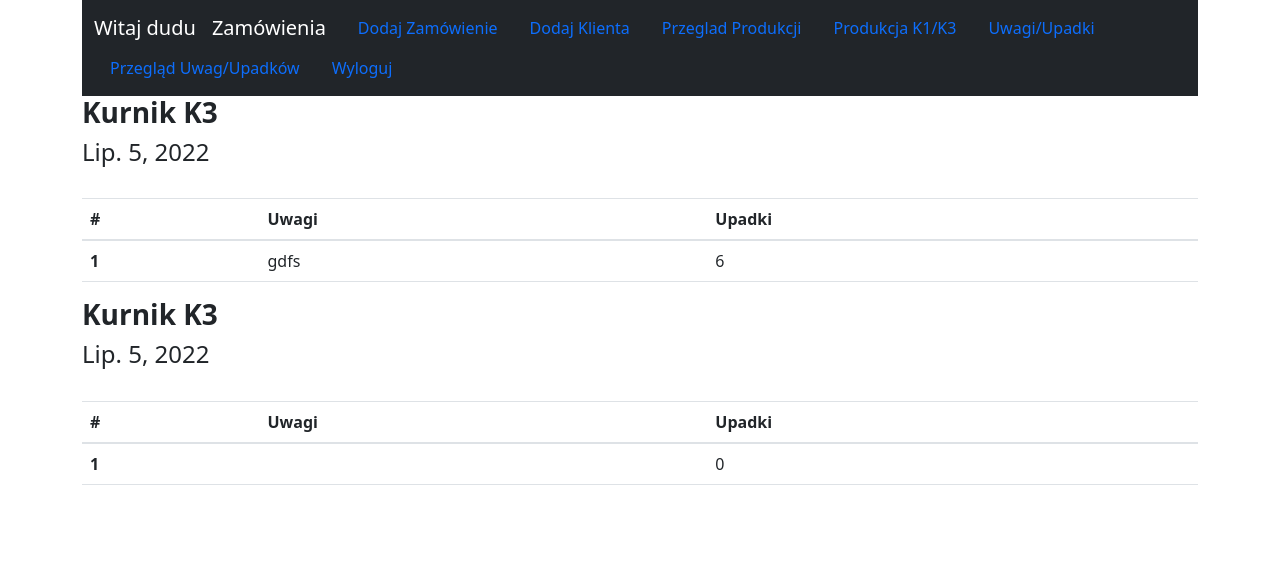
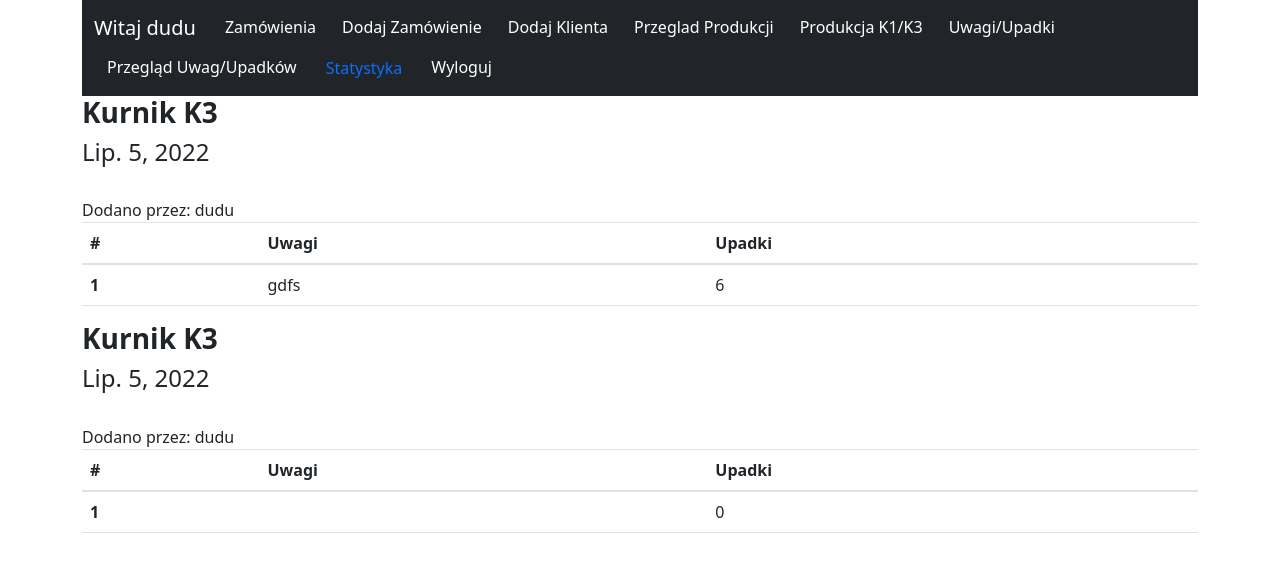
Before and after one commit to WojciechMalarski/projektjaja1, a Django app: page /magazyn/uwagi_view/ in a window 1280 px wide. Shown: the top 572 px of the page. Run offline with Django 3.2, Linux system fonts and the light colour scheme; a user stored in the database is signed in; data comes from the database, SQL or seed files in the repository; both versions use the stored data as it was after the commit.

Commit message:
add statystyka, graph

```diff
--- a/magazyn/models.py
+++ b/magazyn/models.py
@@ -10,6 +10,7 @@ Kurnik_Choices = (
     ('Kurnik K3',"Kurnik K3"),
 )
 class KurnikProdukcja(models.Model):
+
     Kurnik = models.CharField(max_length=10,choices=Kurnik_Choices,default="Kurnik K3")
     IloscSS = models.FloatField(default=0)
     IloscS = models.FloatField(default=0)
--- a/magazyn/templates/Uwagi_view.html
+++ b/magazyn/templates/Uwagi_view.html
@@ -3,7 +3,7 @@
 
 {% for data in object_list %}
 
-<table class="table"> <h3><strong>{{data.kurnik}}</strong></h3> <h4>{{data.data}}</h4><br>
+<table class="table"> <h3><strong>{{data.kurnik}}</strong></h3> <h4>{{data.data}}</h4><br> Dodano przez: {{user.username}}
   <thead>
     <tr>
       <th scope="col">#</th>
--- a/magazyn/templates/base.html
+++ b/magazyn/templates/base.html
@@ -16,7 +16,6 @@
   <body>
       <div class="container">
     <nav class="navbar navbar-expand-lg navbar-dark bg-dark">
-
       <div class="container">
       <ul class="nav">
         <li><a class="navbar-brand">Witaj {{user.username}}</a></li>
@@ -24,32 +23,34 @@
                     {% if user.id == 1 %}
 
         <li class="nav-item">
-         <a class="navbar-brand"  href="{% url 'index' %}">Zamówienia</a>
+          <a class="btn btn-dark"    role="button" aria-expanded="false" aria-controls="collapseExample"  href="{% url 'index' %}">Zamówienia</a>
         </li>
         <li class="nav-item">
-          <a class="nav-link" href="{%url 'add_zamowienie'%}">Dodaj Zamówienie</a>
+          <a class="btn btn-dark"   role="button" href="{%url 'add_zamowienie'%}">Dodaj Zamówienie</a>
         </li>
         <li class="nav-item">
-          <a class="nav-link" href="{%url 'add_klient'%}">Dodaj Klienta</a>
+         <a class="btn btn-dark"  role="button" href="{%url 'add_klient'%}">Dodaj Klienta</a>
         </li>
         <li class="nav-item">
 
-          <a class="nav-link" href="{%url 'cala_produkcja'%}">Przeglad Produkcji</a>
+          <a class="btn btn-dark"    role="button" href="{%url 'cala_produkcja'%}">Przeglad Produkcji</a>
         </li>
                         {%endif%}
         <li class="nav-item">
-          <a class="nav-link" href="{%url 'produkcja_k1'%}">Produkcja K1/K3</a>
+          <a class="btn btn-dark"    role="button" href="{%url 'produkcja_k1'%}">Produkcja K1/K3</a>
         </li>
         <li class="nav-item">
-          <a class="nav-link" href="{%url 'uwagi_upadki'%}">Uwagi/Upadki</a>
+          <a class="btn btn-dark"    role="button" href="{%url 'uwagi_upadki'%}">Uwagi/Upadki</a>
         </li>
         <li class="nav-item">
-          <a class="nav-link" href="{%url 'uwagi_view'%}">Przegląd Uwag/Upadków</a>
+          <a class="btn btn-dark"   role="button" href="{%url 'uwagi_view'%}">Przegląd Uwag/Upadków</a>
 
         </li>
-
+        <li class="nav-item">
+          <a class="nav-link" href="{%url 'statystyka_view'%}">Statystyka</a>
+        </li>
             <li class="nav-item">
-          <a class="nav-link" href="{%url 'logout'%}">Wyloguj</a>
+          <a class="btn btn-dark"    role="button" href="{%url 'logout'%}">Wyloguj</a>
         </li>
       {%else%}
 
--- a/magazyn/templates/cala_produkcja.html
+++ b/magazyn/templates/cala_produkcja.html
@@ -4,7 +4,7 @@
 
         {% for data in object_list %}
 
-<h2><strong>{{data.Kurnik}}</strong></h2> <h2><strong>{{data.Dataprodukcji }}</strong></h2>
+<h2><strong>{{data.Kurnik}}</strong></h2> <h2><strong>{{data.Dataprodukcji }}</strong></h2> Dodano przez: {{user.username}}
 <table class="table">
   <thead>
     <tr>
--- a/magazyn/urls.py
+++ b/magazyn/urls.py
@@ -1,5 +1,5 @@
 from django.urls import path
-from .views import AddZamowienie,index, AddKlient, ZamowienieDetail,Deletezamowienie,ProdukcjaK1, ProdukcjaView, UwagiCreateView,UwagiView
+from .views import AddZamowienie,index, AddKlient, ZamowienieDetail,Deletezamowienie,ProdukcjaK1, ProdukcjaView, UwagiCreateView,UwagiView, Statystyka_View
 urlpatterns = [
     # ex: /polls/
     path('', index.as_view(), name='index'),
@@ -11,4 +11,5 @@ urlpatterns = [
     path('calaprodukcja/',ProdukcjaView.as_view(), name='cala_produkcja'),
     path('uwagi_upadki/',UwagiCreateView.as_view(), name='uwagi_upadki'),
     path('uwagi_view/',UwagiView.as_view(), name='uwagi_view'),
+    path('statystyka/',Statystyka_View, name='statystyka_view'),
     ]
--- a/magazyn/views.py
+++ b/magazyn/views.py
@@ -3,6 +3,7 @@ from .models import Suma, Klient, KurnikProdukcja, Uwagi
 from django.views.generic import ListView,DetailView, CreateView,UpdateView,DeleteView
 from .forms import ZamowienieForm, KlientForm, ProdukcjaForm,UwagiForm
 from django.urls import reverse_lazy
+from .utils import get_plot
 
 # Create your views here.
 
@@ -55,3 +56,11 @@ class UwagiView(ListView):
     model = Uwagi
     template_name = 'Uwagi_view.html'
     ordering = ['-id']
+
+def Statystyka_View(request):
+    qs = KurnikProdukcja.objects.all()
+
+    x = [x.Dataprodukcji for x in qs]
+    y =[y.Sumaprodukcji for y in qs]
+    chart = get_plot(x,y)
+    return render(request, 'statystyka.html', {'chart':chart})
--- a/projektjaja/settings.py
+++ b/projektjaja/settings.py
@@ -26,8 +26,8 @@ SECRET_KEY = 'django-insecure-r))42xpylx#ql8766)uz%)5)vt=d69w$%16@t020tns-@8-_1z
 #SECRET_KEY = os.environ.get('DJANGO_SECRET_KEY', 'cg#p$g+j9tax!#a3cup@1$8obt2_+&k3q+pmu)5%asj6yjpkag')
 
 #SECURITY WARNING: don't run with debug turned on in production!
-#DEBUG = True
-DEBUG = os.environ.get('DJANGO_DEBUG', '') != 'False'
+DEBUG = True
+#DEBUG = os.environ.get('DJANGO_DEBUG', '') != 'False'
 
 ALLOWED_HOSTS = ['127.0.0.1']
 
```
Also changed, not shown: magazyn/templates/statystyka.html (added, +7 -0 lines), magazyn/utils.py (added, +25 -0 lines), db.sqlite3.
